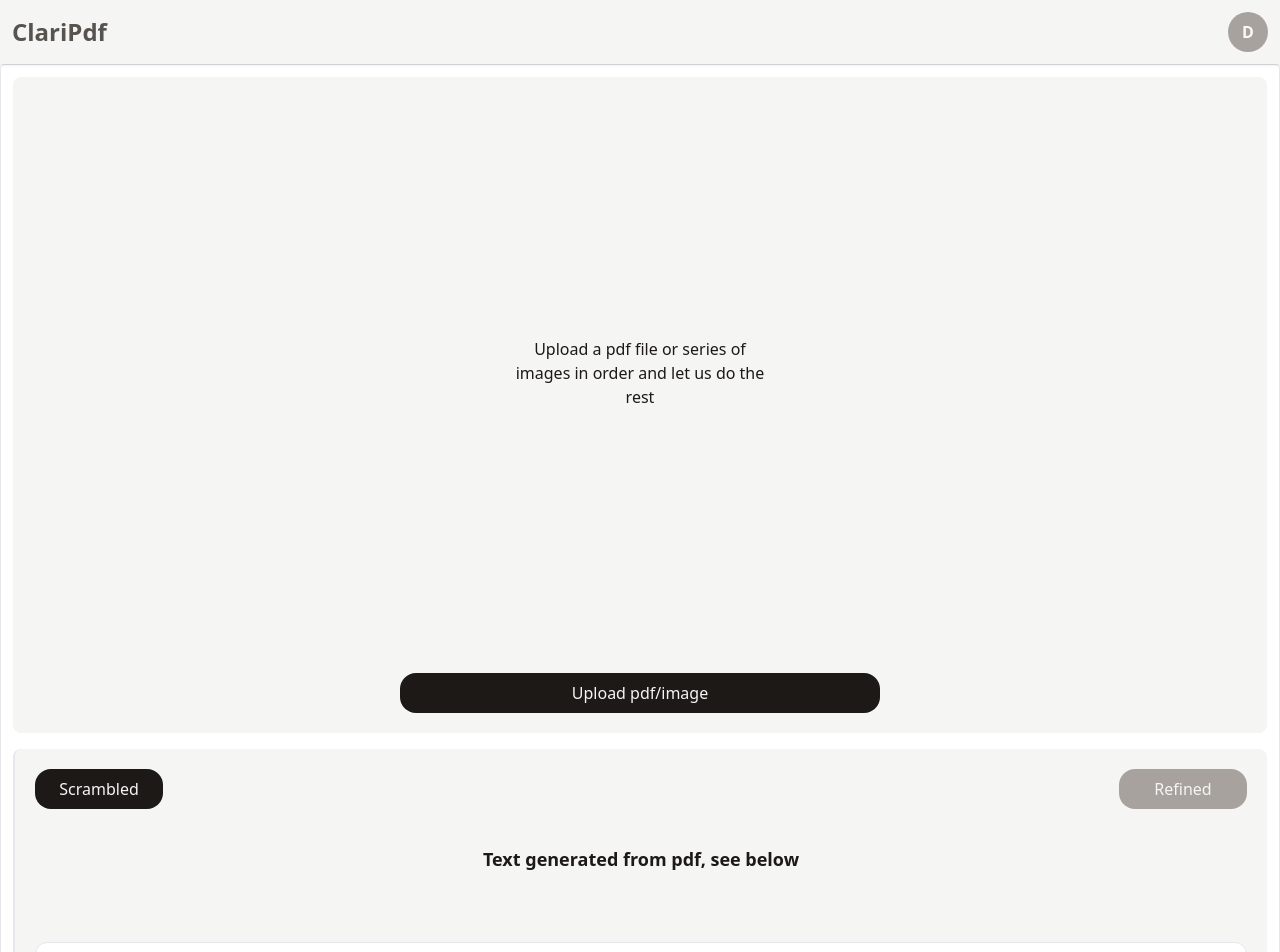
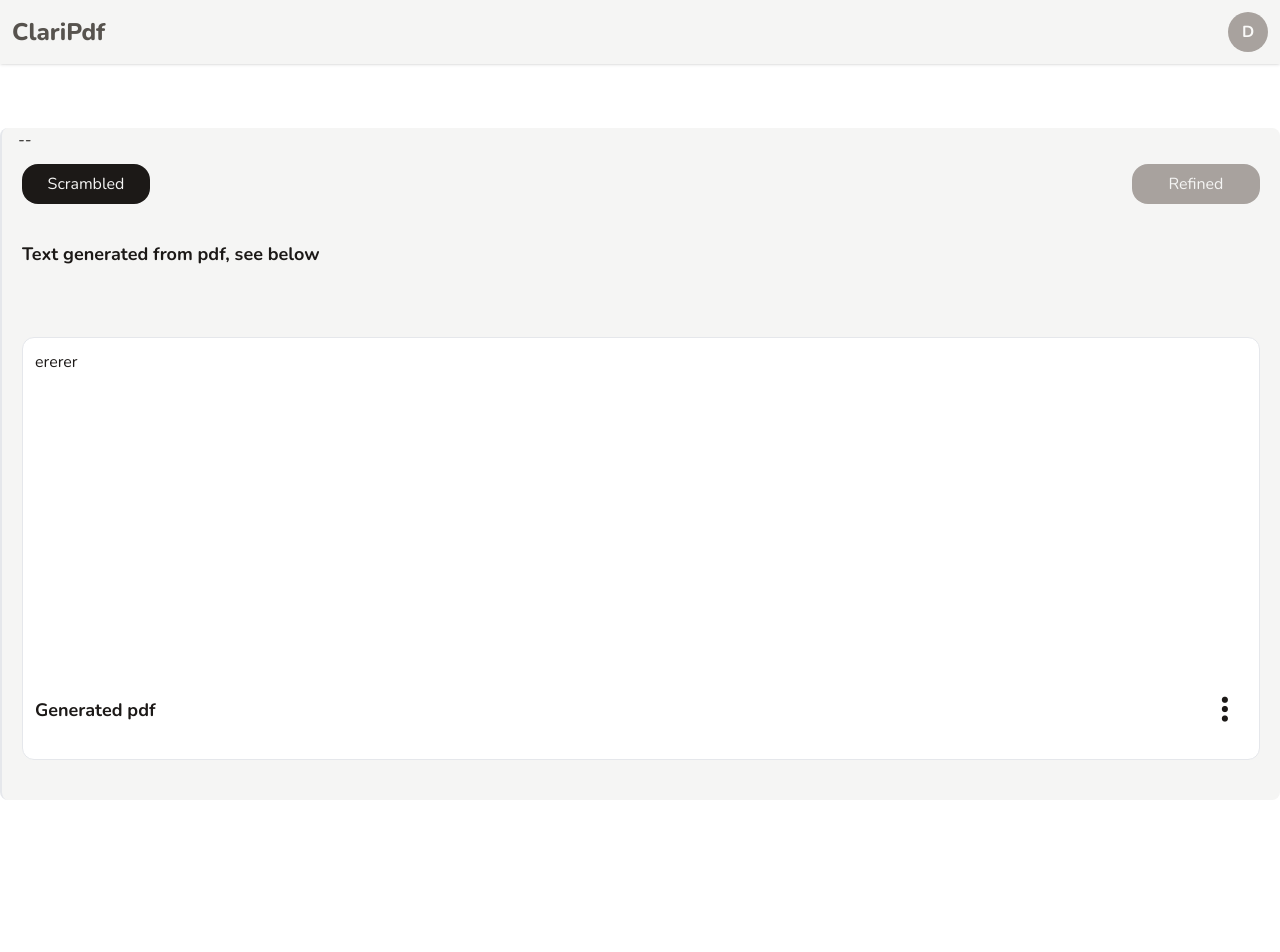
Before and after one commit to Dave154/Claripdf, a React (Vite) app: page /generated in a window 1280 px wide. Shown: the top 952 px of the page. After the commit the page ends 864 px from the top, so only its background shows below. Built offline with nearby package versions, Linux system fonts and the light colour scheme.

Commit message:
it works

```diff
--- a/package.json
+++ b/package.json
@@ -23,7 +23,8 @@
     "react-dom": "^18.3.1",
     "react-dropzone": "^14.3.5",
     "react-hook-form": "^7.53.2",
-    "react-quill": "^2.0.0"
+    "react-quill": "^2.0.0",
+    "react-router-dom": "^7.0.1"
   },
   "devDependencies": {
     "@eslint/js": "^9.13.0",
--- a/src/App.jsx
+++ b/src/App.jsx
@@ -1,13 +1,18 @@
 import './App.css'
 import Root from './Pages/root.jsx'
+import Generated from './Pages/generated.jsx'
 import Navigation from './components/navigation.jsx'
+import {Routes,Route} from 'react-router-dom'
 
 const App =()=> {
 
   return (
     <main>
       <Navigation/>
-      <Root/>
+      <Routes>
+        <Route path='/' element={<Root/>}/>
+        <Route path='/generated' element={<Generated/>}/>
+      </Routes>
     </main>
   )
 }
--- /dev/null
+++ b/src/Pages/generated.jsx
@@ -0,0 +1,154 @@
+ import { useState, useCallback, useEffect } from 'react'
+ import { useUniversal } from '.././context.jsx'
+ import Loader from '.././components/loader.jsx'
+ import Editor from '.././components/editor.jsx'
+import Preview from '.././components/preview.jsx'
+import {Link,useNavigate} from'react-router-dom'
+import jsPDF from "jspdf";
+import { Packer, Document, Paragraph } from "docx";
+import { saveAs } from "file-saver";
+
+
+
+ const Generated = () => {
+     const navigate =useNavigate()
+     const { saveas, setSaveas, isEditing, setIsEditing, ocrtext ,refinedtext} = useUniversal()
+     const [loading, setLoading] = useState(false)
+     const [tab, setTab] = useState('scrambled')
+
+   useEffect(()=>{
+   	if(!ocrtext){
+   		navigate('/')
+   	}
+   },[])
+     // useEffect(() => {
+     //     if (tab === 'refined' && !refinedtext) {
+     //         getRefinedtext()
+     //     }
+     // }, [tab])
+
+     // const getRefinedtext = async () => {
+     //     try {
+     //         setLoading(true)
+     //     } catch (err) {
+     //         setLoading(false)
+
+     //     }
+     // }
+
+   const handleDownload = (type) => {
+    const text = tab === 'scrambled' ? ocrtext: refinedtext
+    if (type === "pdf") {
+      // PDF generation
+      const doc = new jsPDF();
+      doc.text(text, 10, 10);
+      doc.save("claripdf_document.pdf");
+    } else if (type === "word") {
+      // Word generation
+      const doc = new Document({
+        sections: [
+          {
+            properties: {},
+            children: [new Paragraph(text.replace(/<[^>]*>/g, ""))],
+          },
+        ],
+      });
+
+      Packer.toBlob(doc).then((blob) => {
+        saveAs(blob, "claripdf_document.docx");
+      });
+    }
+    setSaveas(false)
+    setIsEditing(false)
+  };
+
+     return (
+     	<section className="grid place-items-center h-screen text-stone-100 relative mt-16">
+         <div className=" bg-stone-100 w-full p-5 rounded-lg md:rounded-r-lg md:border-l-2 grid gap-4 relative">
+           <Link to='/'>
+
+     		<i className="absolute top-0 left-4 text-stone-900">--</i>
+           </Link>
+
+        {
+          saveas &&
+         <div className="absolute right-0 top-0 grid place-content-center backdrop-blur-sm w-full h-full z-20 bg-[rgba(1,1,1,.2)] rounded"
+          onClick={()=>{
+            setSaveas(false)
+          }}
+         >
+            <div className="grid bg-stone-100 rounded-xl text-stone-900 gap-3 overflow-auto">
+
+              <p className="font-semibold px-10 py-2">Save file as</p>
+              {
+                ['pdf','word'].map(item=>{
+
+                return <button key={item} onClick={()=>handleDownload(item)} className='capitalize px-5 hover:bg-stone-200 py-2'>{item}</button>
+                })
+              }
+            </div>
+         </div>
+        }
+
+	 			<div className="flex justify-between ">
+
+        {
+          ['scrambled','refined'].map(item=>{
+            return (
+ 				<button className={`${item === tab ? 'bg-stone-900':'bg-stone-400'}  w-32 p-2 rounded-2xl capitalize`}
+          onClick={()=>{
+
+            setTab(item)
+          }
+        }
+        >
+ 					{item}
+ 				</button>
+              )
+          })
+        }
+ 			</div>
+
+      {
+        tab === 'scrambled'?
+          <div className={`text-stone-900 h-[70vh] flex overflow-auto relative`}>
+
+        <Loader open={loading} text='Generting text from pdf, please wait....'/>
+      {
+        ocrtext ?
+          <>
+           {
+            !isEditing ?
+            <Preview text={ocrtext}/>
+            :
+          <Editor text={ocrtext}/>
+           }
+          </>
+        :
+        <div className="grid place-content-center w-full">
+      <p className='max-w-64'>
+        Upload a pdf file or series of images in order and let us do the rest
+      </p>
+
+        </div>
+      }
+      </div>
+      :
+      <div className="text-stone-900 h-[70vh] flex overflow-auto relative ">
+
+          <Loader open={loading} text='Generating'/>
+        {
+          !isEditing ?
+          <Preview text={refinedtext}/>
+          :
+          <Editor text={refinedtext}/>
+        }
+
+      </div>
+      }
+	 		</div>
+     	</section>
+     )
+ }
+
+ export default Generated
--- a/src/Pages/root.jsx
+++ b/src/Pages/root.jsx
@@ -2,44 +2,22 @@
  import { useForm } from 'react-hook-form';
  import axios from 'axios'
  import Loader from '.././components/loader.jsx'
-import {useDropzone} from 'react-dropzone'
 import JSZip from "jszip";
 import imageCompression from "browser-image-compression";
 import {useUniversal} from '.././context.jsx'
-import Editor from '.././components/editor.jsx'
-import Preview from '.././components/preview.jsx'
-import jsPDF from "jspdf";
-import { Packer, Document, Paragraph } from "docx";
-import { saveAs } from "file-saver";
-// import {FileUpload,FileDownload} from '@mui/icons-material'
+import {useNavigate} from 'react-router-dom'
+
+
  const Root = () => {
-
- const {saveas,setSaveas,isEditing,setIsEditing}=useUniversal()
+ const navigate =useNavigate()
+ const {saveas,setSaveas,isEditing,setIsEditing,setOcrtext, setRefinedtext}=useUniversal()
  const { register } = useForm();
  const [isDragging, setIsDragging] = useState(false);
   const [progress, setProgress] = useState(0);
-  const [loading,setLoading] = useState(false)
-  const [data,setData]= useState(true)
-  const [ocrtext,setOcrtext]=useState(' djhfsjged ddjeiwjshfs sjfnizfnksmnvskcv sjbduwskfakjmgvnsd vksnfdiegsf')
-  const [refinedtext,setRefinedtext]= useState('xx')
-  const [tab,setTab]=useState('scrambled')
 
 
-  const getRefinedtext=async()=>{
-    try{
-      setLoading(true)
-    }
-    catch(err){
-      setLoading(false)
 
-    }
-  }
 
-  useEffect(()=>{
-    if(tab==='refined' && !refinedtext){
-      getRefinedtext()
-    }
-  },[tab])
   // FILE COMPRESSION
   const fileToBlob = (file) => {
   return new Promise((resolve, reject) => {
@@ -61,32 +39,29 @@
   return compressedBlob;
 };
 
-
-
-// const onDrop = useCallback(acceptedFiles => {
-//     // Do something with the files
-//   }, [])
-//   const {getRootProps, getInputProps, isDragActive} = useDropzone({onDrop})
-
  const uploadFile =async(formData)=>{
   try {
-      setProgress(0);
+      setProgress(1);
       console.log(formData)
-      // const response = await axios.post('/upload', formData, {
-      //   headers: {
-      //     'Content-Type': 'multipart/form-data',
-      //   },
-      //   onUploadProgress: (progressEvent) => {
-      //     const percentCompleted = Math.round((progressEvent.loaded * 100) / progressEvent.total);
-      //     setProgress(percentCompleted);
-      //   },
-      // });
+      const response = await axios.post('https://ocr-backend-jmcd.onrender.com/api/uploadFile ', formData, {
+        headers: {
+          'Content-Type': 'multipart/form-data',
+        },
+        onUploadProgress: (progressEvent) => {
+          console.log(progressEvent)
+          const percentCompleted = Math.round((progressEvent.loaded * 100) / progressEvent.total);
+          setProgress(percentCompleted);
+        },
+      });
+      console.log(response.data)
+      setOcrtext(response.data.ocrTexts)
+      setRefinedtext(response.data.refinedGPTText)
 
-      // console.log('Upload successful:', response.data);
-      alert('File uploaded successfully!');
+      navigate('/generated')
     } catch (error) {
       console.error('Upload failed', error);
       alert('File upload failed!');
+      setProgress(0)
     }
  }
 
@@ -166,55 +141,18 @@
   }, []);
 
 
-  const handleDownload = (type) => {
-    const text = tab === 'scrambled' ? ocrtext: refinedtext
-    if (type === "pdf") {
-      // PDF generation
-      const doc = new jsPDF();
-      doc.text(text, 10, 10);
-      doc.save("document.pdf");
-    } else if (type === "word") {
-      // Word generation
-      const doc = new Document({
-        sections: [
-          {
-            properties: {},
-            children: [new Paragraph(text.replace(/<[^>]*>/g, ""))],
-          },
-        ],
-      });
 
-      Packer.toBlob(doc).then((blob) => {
-        saveAs(blob, "document.docx");
-      });
-    }
-    setSaveas(false)
-    setIsEditing(false)
-  };
 return (
  		<>
-{/* 		{
- 			isDragging &&
- 	<div {...getRootProps()} className={`fixed inset-0 p-5`}>
-
-      <input {...getInputProps()} />
- 	 <div className={`border-dashed border-8 border-stone-800 grid place-content-center bg-[rgba(10,10,10,.2)] backdrop-blur-sm h-full`}>
-      {
-        isDragActive ?
-          <p className='font-bold text-3xl '>Drop the files here ...</p>
-          :
-          <p></p>
-      }
- 	 </div>
-    </div>
- 		}*/}
- 		<section className='grid grid-rows-2 gap-4  text-stone-100 border p-3 shadow rounded text-center mt-16'>
-	 		<div className=" bg-stone-100 w-full p-5 rounded-lg md:rounded-l-lg flex flex-col">
+ 		<section className='text-stone-100 p-3 shadow rounded text-center h-screen grid place-items-center'>
+	 		<div className=" w-full h-full p-5 rounded-lg md:rounded-l-lg flex flex-col">
  			<div className=" text-stone-900 max-w-64 mx-auto flex-grow flex items-center justify-center">
  			{
- 				( progress > 0 && progress < 100) ?
- 				<Loader open={true} text='Uploading....'/>
- 				:
+ 				( progress > 0) ?
+ 				<Loader open={true} text='Generating text from pdf, please wait...'/>
+ 				: progress === 100 ?
+        <p className="">Upload Successful</p>
+        :
  			<p>
  				Upload a pdf file or series of images in order and let us do the rest
  			</p>
@@ -222,7 +160,6 @@
  			</div>
 
  			 <form>
-		      <label htmlFor="file-upload">Upload Files</label>
 		      <input
 		        type="file"
 		        id="file"
@@ -238,85 +175,7 @@
     		</form>
 
 	 		</div>
- 				<div className=" bg-stone-100 w-full p-5 rounded-lg md:rounded-r-lg md:border-l-2 grid gap-4 relative">
 
-        {
-          saveas &&
-         <div className="absolute right-0 top-0 grid place-content-center backdrop-blur-sm w-full h-full z-20 bg-[rgba(1,1,1,.2)] rounded"
-          onClick={()=>{
-            setSaveas(false)
-          }}
-         >
-            <div className="grid bg-stone-100 rounded-xl text-stone-900 gap-3 overflow-auto">
-
-              <p className="font-semibold px-10 py-2">Save file as</p>
-              {
-                ['pdf','word'].map(item=>{
-
-                return <button onClick={()=>handleDownload(item)} className='capitalize px-5 hover:bg-stone-200 py-2'>{item}</button>
-                })
-              }
-            </div>
-         </div>
-        }
-
-	 			<div className="flex justify-between ">
-
-        {
-          ['scrambled','refined'].map(item=>{
-            return (
- 				<button className={`${item === tab ? 'bg-stone-900':'bg-stone-400'}  w-32 p-2 rounded-2xl capitalize`}
-          onClick={()=>{
-
-            setTab(item)
-          }
-        }
-        >
- 					{item}
- 				</button>
-              )
-          })
-        }
- 			</div>
-
-      {
-        tab === 'scrambled'?
-          <div className={`text-stone-900 h-[70vh] flex overflow-auto relative`}>
-
-        <Loader open={loading} text='Generting text from pdf, please wait....'/>
-      {
-        ocrtext ?
-          <>
-           {
-            !isEditing ?
-            <Preview text={ocrtext}/>
-            :
-          <Editor text={ocrtext}/>
-           }
-          </>
-        :
-        <div className="grid place-content-center w-full">
-      <p className='max-w-64'>
-        Upload a pdf file or series of images in order and let us do the rest
-      </p>
-
-        </div>
-      }
-      </div>
-      :
-      <div className="text-stone-900 h-[70vh] flex overflow-auto relative ">
-
-          <Loader open={loading} text='Generating'/>
-        {
-          !isEditing ?
-          <Preview text={refinedtext}/>
-          :
-          <Editor text={refinedtext}/>
-        }
-
-      </div>
-      }
-	 		</div>
  		</section>
  		</>
  	)
--- a/src/components/preview.jsx
+++ b/src/components/preview.jsx
@@ -15,13 +15,13 @@
               <div className="flex justify-between items-center relative">
               {
               	options &&
-              <div className="absolute -top-20 right-20 rounded border bg-white z-10 ">
-              	<p className="px-4  py-2 border-b cursor-pointer"
+              <div className="absolute -top-20 right-20 rounded border bg-white z-10 shadow bg-stone-100">
+              	<p className="px-4  py-2 border-b cursor-pointer  hover:bg-stone-300"
               		onClick={()=>{
               			setIsEditing(true)
               		}}
               	>View and Edit</p>
-              	<p className="px-4 py-2 cursor-pointer"
+              	<p className="px-4 py-2 cursor-pointer hover:bg-stone-300"
               		onClick={()=>setSaveas(true)}
               	>
               		Save text as
--- a/src/context.jsx
+++ b/src/context.jsx
@@ -6,13 +6,19 @@
  const AppProvider =({children})=>{
   const [saveas,setSaveas]=useState(false)
   const [isEditing,setIsEditing]=useState(false)
+  const [ocrtext,setOcrtext]=useState('ererer')
+  const [refinedtext, setRefinedtext] = useState('')
 
 
  	return <AppContext.Provider value={{
  		saveas,
  		setSaveas,
  		isEditing,
- 		setIsEditing
+ 		setIsEditing,
+ 		ocrtext,
+ 		setOcrtext,
+ 		refinedtext,
+ 		setRefinedtext
  	}}>
  		{children}
  	</AppContext.Provider>
--- a/src/index.css
+++ b/src/index.css
@@ -1,7 +1,11 @@
+@import url('https://fonts.googleapis.com/css2?family=Lato:ital,wght@0,100;0,300;0,400;0,700;0,900;1,100;1,300;1,400;1,700;1,900&family=Nunito:ital,wght@0,200..1000;1,200..1000&family=Work+Sans:ital,wght@0,100..900;1,100..900&display=swap');
 @tailwind base;
 @tailwind components;
 @tailwind utilities;
 
+body{
+  font-family: nunito;
+}
 
 .loader {
   width: 60px;
@@ -35,12 +39,8 @@
 
 /* Style the toolbar */
 .ql-toolbar {
-  position: absolute;
-  top: 0;
-  left: 0;
-  z-index: 2;
   display: flex;
-  overflow-x: scroll;
+  flex-wrap: nowrap;
   width: 100%;
   background-color: #ffffff;
   border: 1px solid #ccc;
--- a/src/main.jsx
+++ b/src/main.jsx
@@ -1,11 +1,14 @@
 import { StrictMode } from 'react'
 import { createRoot } from 'react-dom/client'
 import {AppProvider} from './context.jsx'
+import {BrowserRouter} from 'react-router-dom'
 import './index.css'
 import App from './App.jsx'
 
 createRoot(document.getElementById('root')).render(
   <AppProvider>
+   <BrowserRouter>
     <App />
+   </BrowserRouter>
   </AppProvider>
 )
```
Also changed, not shown: 1 other file (tests, documents, lock files or other folders).
